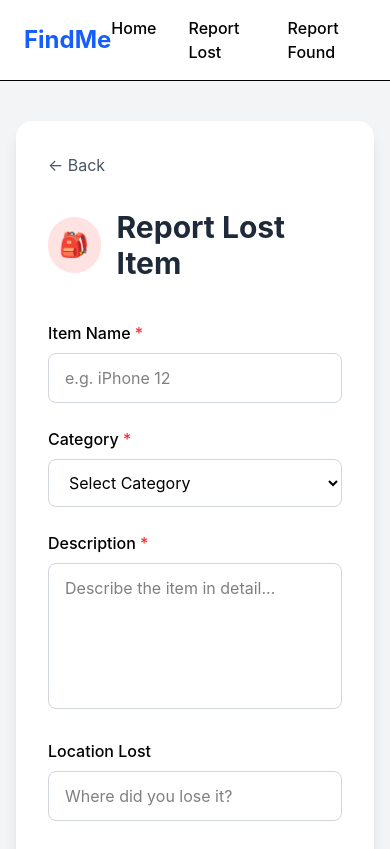
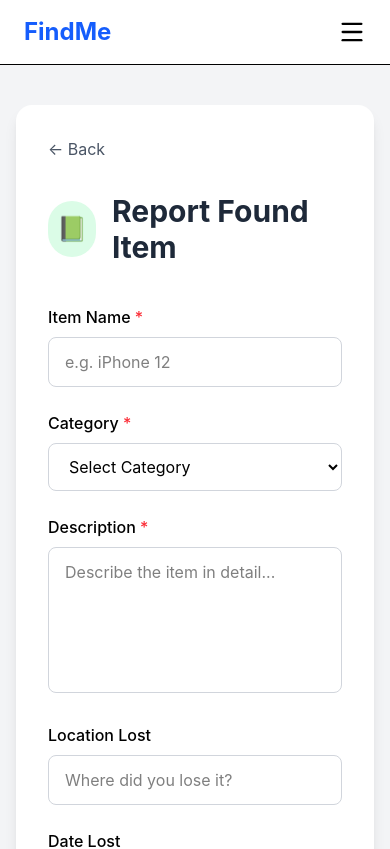
Before and after one commit to HassanRidwan02/findMe, a React (Vite) app: page /found in a window 390 px wide. Shown: the top 849 px of the page. Built offline with nearby package versions, Linux system fonts and the light colour scheme; a web font is replaced by a local one.

Commit message:
new updates

```diff
--- a/src/Navbar.jsx
+++ b/src/Navbar.jsx
@@ -1,39 +1,85 @@
+import { useState } from "react";
 import { NavLink } from "react-router-dom";
+import { Menu, X } from "lucide-react";
 
 export default function Navbar() {
+  const [isOpen, setIsOpen] = useState(false);
+
   return (
-    <nav className="sticky top-0 z-50 bg-white/80 backdrop-blur border-b">
+    <nav className="sticky top-0 z-50 border-b bg-white/80 backdrop-blur">
       <div className="mx-auto flex max-w-7xl items-center justify-between px-6 py-4">
-
+        {/* Logo */}
         <h1 className="text-2xl font-bold text-blue-600">
           FindMe
         </h1>
 
-        <div className="flex gap-8 font-medium">
-
+        {/* Desktop Navigation */}
+        <div className="hidden md:flex gap-8 font-medium">
           <NavLink
             to="/"
-            className="hover:text-blue-600 transition"
+            className="transition hover:text-blue-600"
           >
             Home
           </NavLink>
 
           <NavLink
             to="/lost"
-            className="hover:text-blue-600 transition"
+            className="transition hover:text-blue-600"
           >
             Report Lost
           </NavLink>
 
           <NavLink
             to="/found"
-            className="hover:text-blue-600 transition"
+            className="transition hover:text-blue-600"
           >
             Report Found
           </NavLink>
+        </div>
 
+        {/* Mobile Menu Button */}
+        <button
+          onClick={() => setIsOpen(!isOpen)}
+          className="md:hidden"
+        >
+          {isOpen ? (
+            <X size={28} />
+          ) : (
+            <Menu size={28} />
+          )}
+        </button>
+      </div>
+
+      {/* Mobile Menu */}
+      {isOpen && (
+        <div className="border-t bg-white md:hidden">
+          <div className="flex flex-col px-6 py-4 space-y-4 font-medium">
+            <NavLink
+              to="/"
+              onClick={() => setIsOpen(false)}
+              className="transition hover:text-blue-600"
+            >
+              Home
+            </NavLink>
+
+            <NavLink
+              to="/lost"
+              onClick={() => setIsOpen(false)}
+              className="transition hover:text-blue-600"
+            >
+              Report Lost
+            </NavLink>
+
+            <NavLink
+              to="/found"
+              onClick={() => setIsOpen(false)}
+              className="transition hover:text-blue-600"
+            >
+              Report Found
+            </NavLink>
+          </div>
         </div>
-      </div>
+      )}
     </nav>
   );
 }
--- a/src/pages/ReportFound.jsx
+++ b/src/pages/ReportFound.jsx
@@ -37,12 +37,12 @@ export default function ReportFound() {
     </button>
 
     <div className="flex items-center justify-center gap-4 mb-10">
-      <div className="w-14 h-14 rounded-full bg-red-100 flex items-center justify-center text-2xl">
-        🎒
+      <div className="w-14 h-14 rounded-full bg-green-100 flex items-center justify-center text-2xl">
+        📗
       </div>
 
       <h1 className="text-3xl font-bold text-gray-800">
-        Report Lost Item
+        Report Found Item
       </h1>
     </div>
 
```
